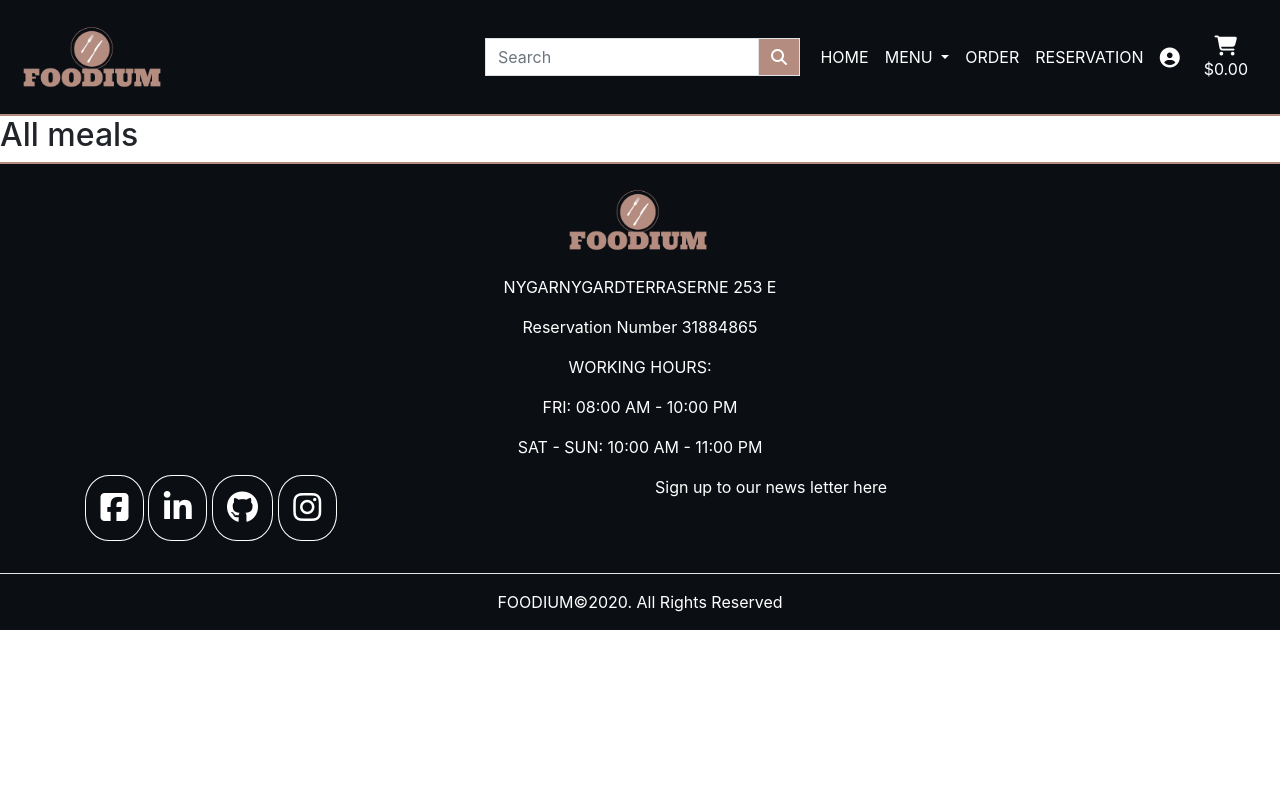
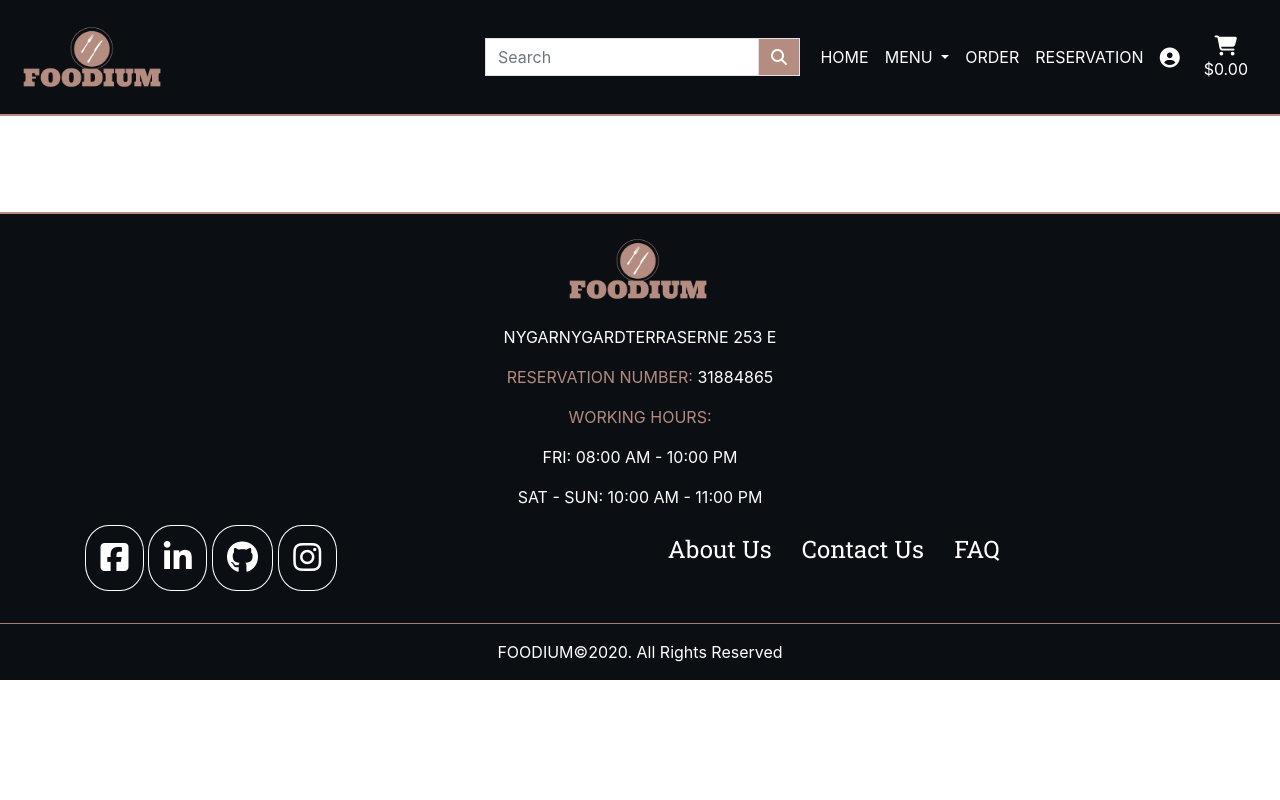
Before and after one commit to Code-Institute-Submissions/foodium_milestone_project_four, a Django app: page /meals/ in a window 1280 px wide. Run offline with Django 3.2, Linux system fonts and the light colour scheme; data that the repository does not hold is empty; some libraries are stand-ins or nearby versions.

Commit message:
Added about us, contact us and faq to footer

```diff
--- a/meals/templates/meals/meals.html
+++ b/meals/templates/meals/meals.html
@@ -2,9 +2,10 @@
 {% load static %}
 
 {% block content %}
-<h2>All meals </h2>
+
 <div class="container">
-    <div class="row">
+
+    <div class="row mt-5 mb-5">
         {% for meal in meals %}
         <div class="col-lg-3 col-md-6 col-sm-6">
             <div class="card mb-4">
--- a/static/css/base.css
+++ b/static/css/base.css
@@ -6,6 +6,20 @@
     padding: 0;
     box-sizing: border-box;
     text-decoration: none;
+}
+
+html {
+    height: 100%;
+}
+
+body {
+  height: 100%;
+  display: flex;
+  flex-direction: column;
+}
+
+.main {
+  flex: 1 0 auto;
 }
 
 a {
@@ -24,6 +38,10 @@ a {
 /* Global class */
 .primary_color {
     background-color: var(--primary-color);
+}
+
+.secondary_color {
+    color: var(--secondary-color);
 }
 
 .white {
@@ -211,10 +229,24 @@ nav form {
     display: block;
 } */
 
+.pages  a {
+    font-size: 1.5rem;
+    font-family: var(--roboto-slab);
+    text-decoration: none;
+    display: inline-block;
+    text-align: right;
+
+
+}
+
+.pages  a:hover{
+    color: var(--secondary-color);
+}
 
 /* Footer */
 
 footer{
+      flex-shrink: 0;
     background-color: var(--primary-color);
     color: #ffffff;
     border-top: 2px solid var(--secondary-color);
@@ -240,7 +272,7 @@ footer ul li{
  }
 
 hr {
-    background-color: #ffffff;
+    background-color: var(--secondary-color);
     font-weight: lighter;
 }
 
--- a/templates/base.html
+++ b/templates/base.html
@@ -29,7 +29,8 @@
     <!-- Font awesome -->
     <script src="https://kit.fontawesome.com/37aba62d13.js" crossorigin="anonymous"></script>
     <!-- JQuery -->
-        <script src="https://code.jquery.com/jquery-3.5.1.min.js" integrity="sha256-9/aliU8dGd2tb6OSsuzixeV4y/faTqgFtohetphbbj0=" crossorigin="anonymous"></script>
+    <script src="https://code.jquery.com/jquery-3.5.1.min.js"
+        integrity="sha256-9/aliU8dGd2tb6OSsuzixeV4y/faTqgFtohetphbbj0=" crossorigin="anonymous"></script>
     <script src="https://cdn.jsdelivr.net/npm/popper.js@1.16.0/dist/umd/popper.min.js"
         integrity="sha384-Q6E9RHvbIyZFJoft+2mJbHaEWldlvI9IOYy5n3zV9zzTtmI3UksdQRVvoxMfooAo"
         crossorigin="anonymous"></script>
@@ -76,6 +77,8 @@
     </div>
     {% endif %}
 
+    <!-- Main content -->
+    <main>
         <!-- Block page_header -->
         {% block page_header %}
         {% endblock %}
@@ -83,6 +86,11 @@
         <!-- Block content -->
         {% block content %}
         {% endblock %}
+    </main>
+
+    <footer>
+        {% include 'includes/footer.html' %}
+    </footer>
 
     <!-- Block postloadjs -->
     {% block postloadjs %}
@@ -91,9 +99,7 @@
     </script>
     {% endblock %}
 
-    <footer>
-        {% include 'includes/footer.html' %}
-    </footer>
+
 
 </body>
 
--- a/templates/includes/footer.html
+++ b/templates/includes/footer.html
@@ -7,14 +7,14 @@
                 <img class="foodium_logo" src="{% static 'img/foodium_logo.png' %}" alt="foodium_logo">
             </a>
            <p>NYGARNYGARDTERRASERNE 253 E</p>
-           <p><span>Reservation Number</span> 31884865</p>
-           <p>WORKING HOURS:</p>
+           <p><span class="secondary_color">RESERVATION NUMBER:</span> 31884865</p>
+           <p class="secondary_color">WORKING HOURS:</p>
            <p> FRI: 08:00 AM - 10:00 PM</p>
            <p>SAT - SUN: 10:00 AM - 11:00 PM</p>
         </div>
     </div>
     <div class="row">
-        <div class="col">
+        <div class="col-12 col-lg-6 col-sm-12">
             <ul>
                 <li><a href="https://www.facebook.com/cypriot.man" target="_blank"><i
                             class="fab fa-facebook-square"></i></a></li>
@@ -25,8 +25,12 @@
                             class="fab fa-instagram"></i></a></li>
             </ul>
         </div>
-        <div class="col">
-        Sign up to our news letter here
+        <div class="col-12 col-lg-6 col-sm-12">
+        <div class="pages">
+        <a href="{% url 'about_us' %}">About Us</a>
+        <a href="{% url 'contact'%}">Contact Us</a>
+        <a href="{% url 'faq' %}">FAQ</a>
+        </div>
         </div>
     </div>
 </div>
```
Lines whose indentation alone changed are shown as unchanged.
